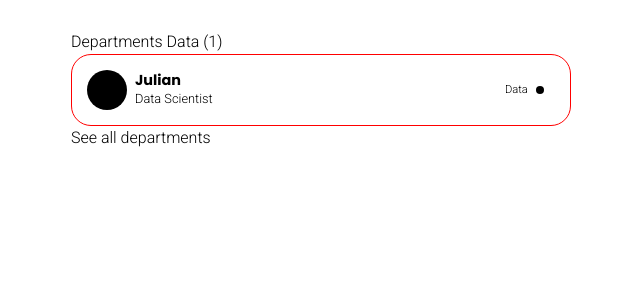
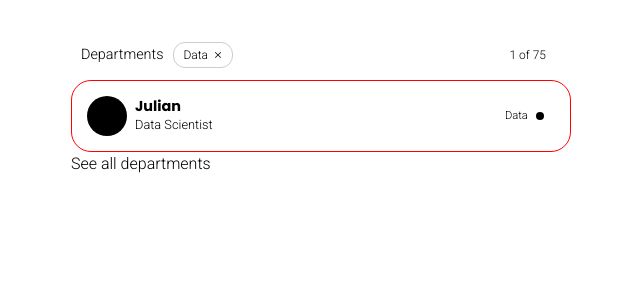
Before and after one commit to shalanah/design-engineer-exercise, a Next.js app: page / in a window 1280 px wide. Both pictures are taken after a click on the button "Data". Shown: the top 300 px of the page, without its empty margins (319-959 px from the left). Built offline with nearby package versions, Linux system fonts and the light colour scheme.

Commit message:
a little nicer styling on department selection

```diff
--- a/app/comps/Select.css
+++ b/app/comps/Select.css
@@ -2,7 +2,7 @@
   padding: 10px 0px;
   overflow: hidden;
   background-color: #fff;
-  border-radius: 6px;
+  border-radius: 20px;
   box-shadow: 0px 10px 38px -10px rgba(22, 23, 24, 0.35),
     0px 10px 20px -15px rgba(22, 23, 24, 0.2);
 }
@@ -26,8 +26,8 @@
 }
 .SelectItem[data-highlighted] {
   outline: none;
-  background-color: orange;
-  color: yellow;
+  background-color: #f7f7f7;
+  color: #222;
 }
 
 .SelectLabel {
--- a/app/comps/StaffMembers.tsx
+++ b/app/comps/StaffMembers.tsx
@@ -2,6 +2,7 @@ import React, { useState } from "react";
 import people from "../../team.json";
 import { StaffMember } from "./StaffMember";
 import { Select } from "./Select";
+import { Cross2Icon } from "@radix-ui/react-icons";
 
 const teams = [...new Set(people.data.map((employee) => employee.team))];
 const colors = [
@@ -36,27 +37,59 @@ const selectItems = [
 
 export const StaffMembers = () => {
   const [selectedTeams, setSelectedTeams] = useState(teams); // maybe someday multiple departments can be selected
-  const onAllDepartmentsClick = () => setSelectedTeams(teams);
+  const setAllTeamsSelected = () => setSelectedTeams(teams);
+  const total = people.data.length;
+  const showAllTeams = selectedTeams.length === teams.length;
+  const filteredPeople = people.data.filter((member) =>
+    selectedTeams.includes(member.team)
+  );
+  const count = filteredPeople.length;
   return (
     <div style={{ margin: "30px auto", maxWidth: 500 }}>
+      <div
+        className="d-flex align-items-center"
+        style={{
+          fontSize: ".9rem",
+          padding: "10px 25px 10px 10px",
+          height: 50,
+        }}
+      >
         <Select
           onValueChange={(value) => {
-          if (value === "all") onAllDepartmentsClick();
+            if (value === "all") setAllTeamsSelected();
             else setSelectedTeams([value]);
           }}
-        value={selectedTeams.length === teams.length ? "all" : selectedTeams[0]}
-        button={
-          <button>
-            Departments{" "}
-            {selectedTeams.length === teams.length
-              ? `All`
-              : `${selectedTeams.join(", ")} (${
-                  teamData[selectedTeams[0]].count
-                })`}
-          </button>
-        }
+          value={showAllTeams ? "all" : selectedTeams[0]}
+          button={<button>Departments </button>}
           items={selectItems}
         />
+        <span style={{ marginLeft: 10 }}>
+          {showAllTeams ? null : (
+            <>
+              {selectedTeams.map((item) => (
+                <button
+                  onClick={setAllTeamsSelected}
+                  className="d-flex align-items-center"
+                  style={{
+                    gap: ".4em",
+                    fontSize: ".75rem",
+                    padding: ".25em .75em",
+                    border: "1px solid #ccc",
+                    borderRadius: "1em",
+                  }}
+                  key={item}
+                >
+                  {item}
+                  <Cross2Icon width={10} height={10} />
+                </button>
+              ))}
+            </>
+          )}
+        </span>
+        <span style={{ margin: "auto 0 auto auto", fontSize: ".75rem" }}>
+          {count} of {total}
+        </span>
+      </div>
       <section
         className="staff-members-container"
         style={{
@@ -64,9 +97,7 @@ export const StaffMembers = () => {
           overflowY: "auto",
         }}
       >
-        {people.data
-          .filter((member) => selectedTeams.includes(member.team))
-          .map((member, i: number) => (
+        {filteredPeople.map((member, i: number) => (
           // might be nice to add id attached to each member - good for animation
           <StaffMember
             key={i}
@@ -76,7 +107,7 @@ export const StaffMembers = () => {
           />
         ))}
         {selectedTeams.length === 1 ? (
-          <button onClick={onAllDepartmentsClick}>See all departments</button>
+          <button onClick={setAllTeamsSelected}>See all departments</button>
         ) : null}
       </section>
     </div>
--- a/app/globals.css
+++ b/app/globals.css
@@ -1,6 +1,11 @@
 :root {
   --heading-font: "Poppins", sans-serif;
   --body-font: "Roboto", sans-serif;
+}
+button,
+a {
+  all: unset;
+  cursor: pointer;
 }
 *,
 *:after,
@@ -112,11 +117,7 @@ body,
 .align-items-stretch {
   align-items: stretch;
 }
-button,
-a {
-  all: unset;
-  cursor: pointer;
-}
+
 @media (hover: hover) {
   button:focus-visible {
     outline: 1.5px dashed #000;
--- a/package.json
+++ b/package.json
@@ -9,6 +9,7 @@
     "lint": "next lint"
   },
   "dependencies": {
+    "@radix-ui/react-icons": "^1.3.0",
     "@radix-ui/react-select": "^2.0.0",
     "next": "14.1.0",
     "react": "^18",
```
Also changed, not shown: 1 other file (tests, documents, lock files or other folders). Lines whose indentation alone changed are shown as unchanged.
